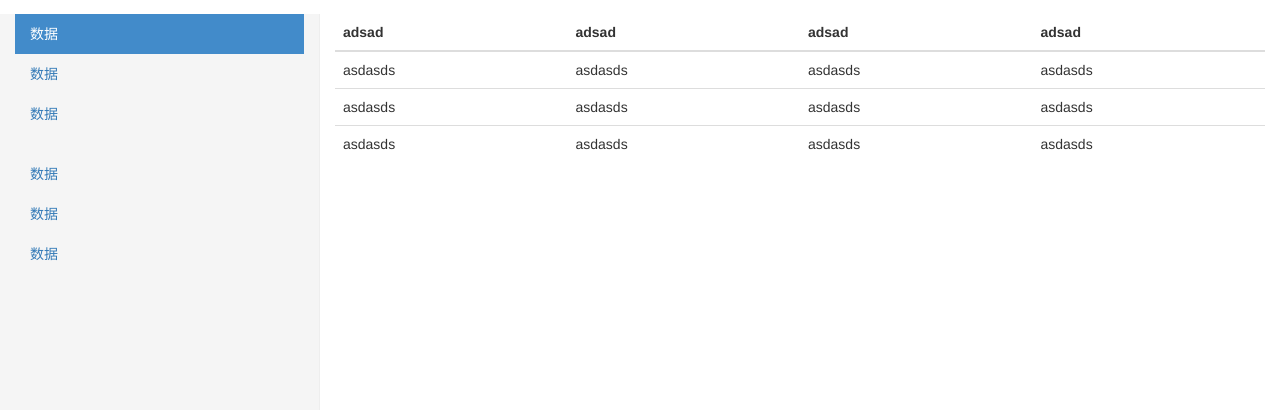
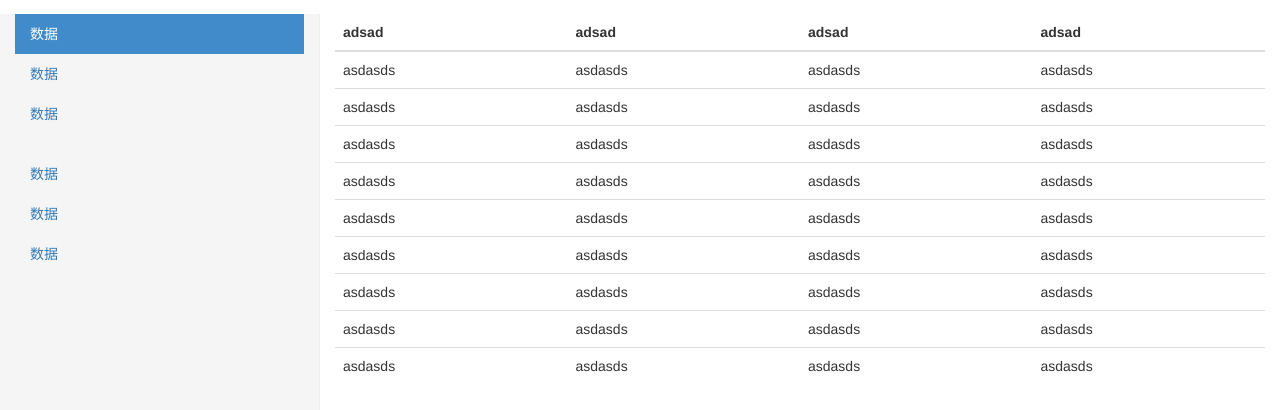
Before and after one commit to SunGg12138/SunGg12138.github.io, a plain HTML site: page index.html in a window 1280 px wide. Shown: the part 58-468 px from the top of the page. Drawn offline with nearby package versions, Linux system fonts and the light colour scheme.

Commit message:
首页修改

```diff
--- a/css/style.css
+++ b/css/style.css
@@ -26,5 +26,6 @@ h1 {
 		left: -100%;
 		padding-top: 72px;
 		background: rgba(0, 0, 0, .8);
+		border-right: none;
 	}
 }
--- a/index.html
+++ b/index.html
@@ -116,6 +116,42 @@
 							<td>asdasds</td>
 							<td>asdasds</td>
 						</tr>
+						<tr>
+							<td>asdasds</td>
+							<td>asdasds</td>
+							<td>asdasds</td>
+							<td>asdasds</td>
+						</tr>
+						<tr>
+							<td>asdasds</td>
+							<td>asdasds</td>
+							<td>asdasds</td>
+							<td>asdasds</td>
+						</tr>
+						<tr>
+							<td>asdasds</td>
+							<td>asdasds</td>
+							<td>asdasds</td>
+							<td>asdasds</td>
+						</tr>
+						<tr>
+							<td>asdasds</td>
+							<td>asdasds</td>
+							<td>asdasds</td>
+							<td>asdasds</td>
+						</tr>
+						<tr>
+							<td>asdasds</td>
+							<td>asdasds</td>
+							<td>asdasds</td>
+							<td>asdasds</td>
+						</tr>
+						<tr>
+							<td>asdasds</td>
+							<td>asdasds</td>
+							<td>asdasds</td>
+							<td>asdasds</td>
+						</tr>
 					</tbody>
 				</table>
 			</div>
@@ -126,7 +162,7 @@
 		document.addEventListener('touchstart', function(e) {
 		    startX = e.touches[0].pageX;
 		});
-		document.addEventListener('touchmove', function(e) {
+		document.addEventListener('touchend', function(e) {
 		    moveEndX = e.changedTouches[0].pageX;
 		    X = moveEndX - startX;
 		    if ( X > 30 ) {
```
